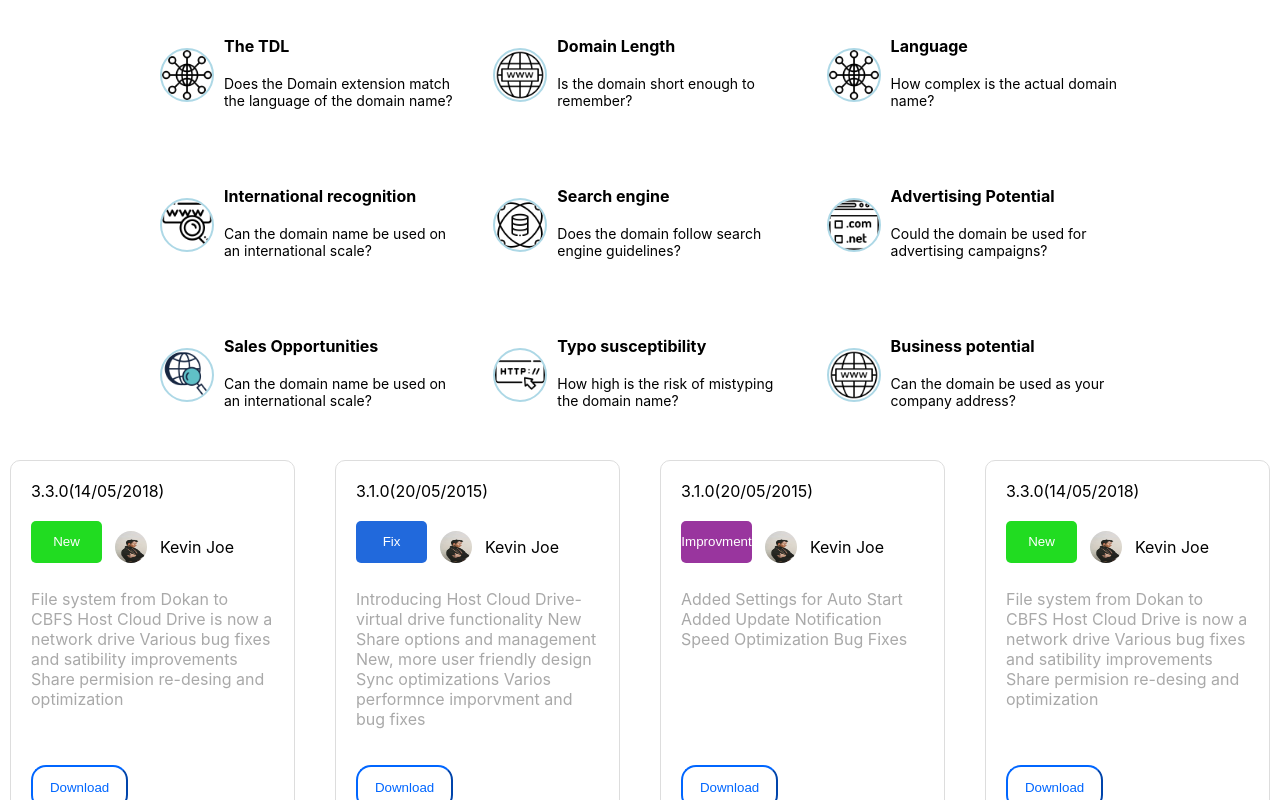
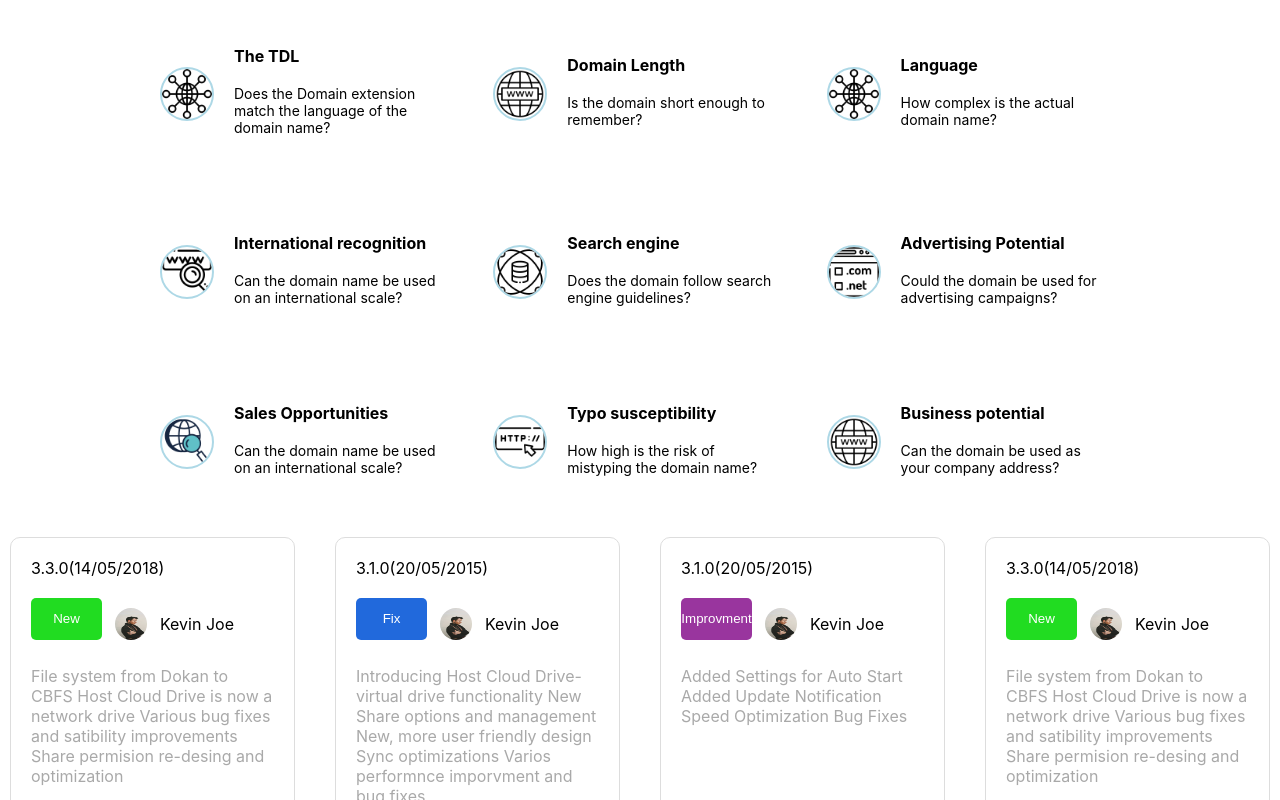
Before and after one commit to MedinaSekiraqa/FirstTask, a React (Create React App) app: page / in a window 1280 px wide. Shown: the top 800 px of the page. Built offline with nearby package versions, Linux system fonts and the light colour scheme.

Commit message:
responzive

```diff
--- a/src/components/Page.js
+++ b/src/components/Page.js
@@ -40,46 +40,63 @@ const containerStyle = {
 };
 
 const cardStyle = {
-  '@media (max-width: 600px)': {
-    flex: '0 0 100%', // Full width on small screens
-  },
   flex: '0 0 calc(33.33% - 20px)',
   boxSizing: 'border-box',
   margin: '10px',
   padding: '10px',
-  display: 'flex',
-  flexDirection: 'column', // Align items in column direction
+  display: 'grid',
+  flexDirection: 'column',
+  '@media (max-width: 600px)': {
+    flexDirection: 'column',
+  },
 };
+
 
 const logoTextContainer = {
   display: 'flex',
-  alignItems: 'center', // Align items vertically in the center
+  flexDirection: 'row',
+  alignItems: 'center',
+  justifyContent: 'center',
 };
 
 const logoStyle = {
   width: '50px',
   height: '50px',
   marginRight: '10px',
-
   borderRadius: '50%',
   border: '2px solid lightblue',
   alignSelf: 'center',
 };
 
 const textContainer = {
-  display: 'flex',
-  flexDirection: 'column',
+  display: 'grid',
+  gridTemplateColumns: '1fr',
+  alignItems: 'center',
+  justifyContent: 'center',
+  padding: '10px',
   marginBottom: '20px',
+  '@media (max-width: 600px)': {
+    gridTemplateRows: 'auto',
+  },
 };
+
+
 
 const titleStyle = {
   fontWeight: 'bold',
   marginBottom: '5px',
+  fontSize: '1.5em',
+  '@media (max-width: 600px)': {
+    fontSize: '1.2em',
+  },
 };
 
 const textStyle = {
   marginBottom: '1px',
-  fontSize: '14px',
+  fontSize: '1em',
+  '@media (max-width: 600px)': {
+    fontSize: '0.8em',
+  },
 };
 
 
```
